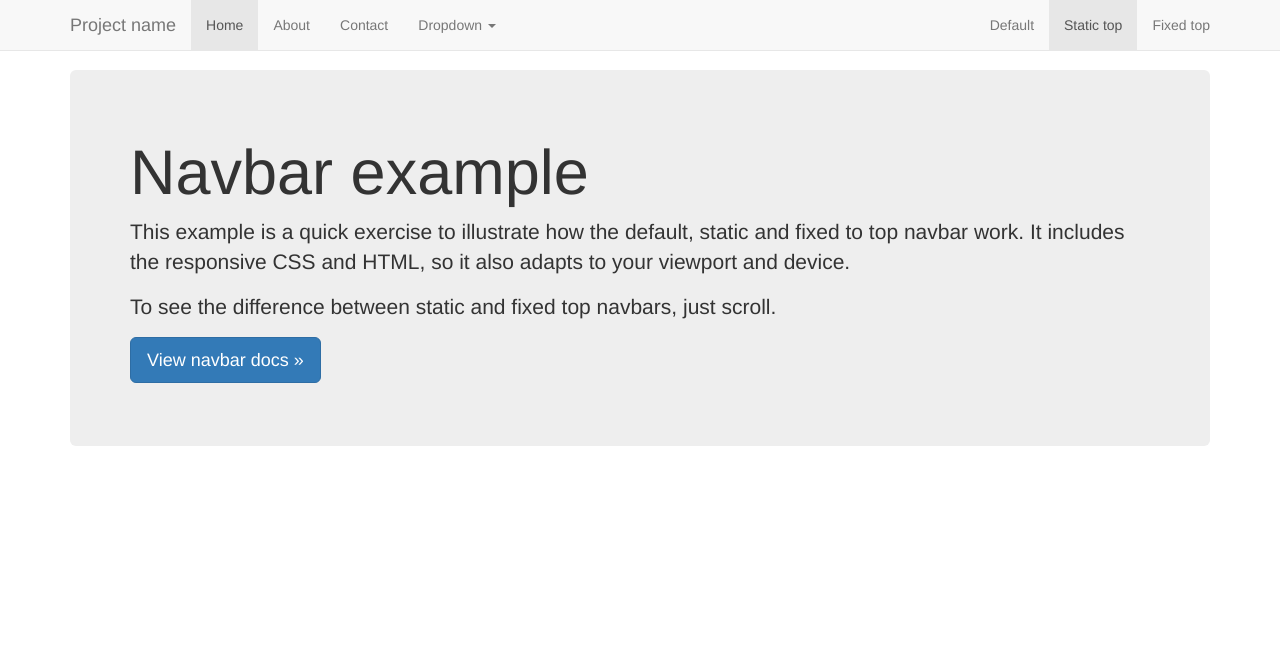
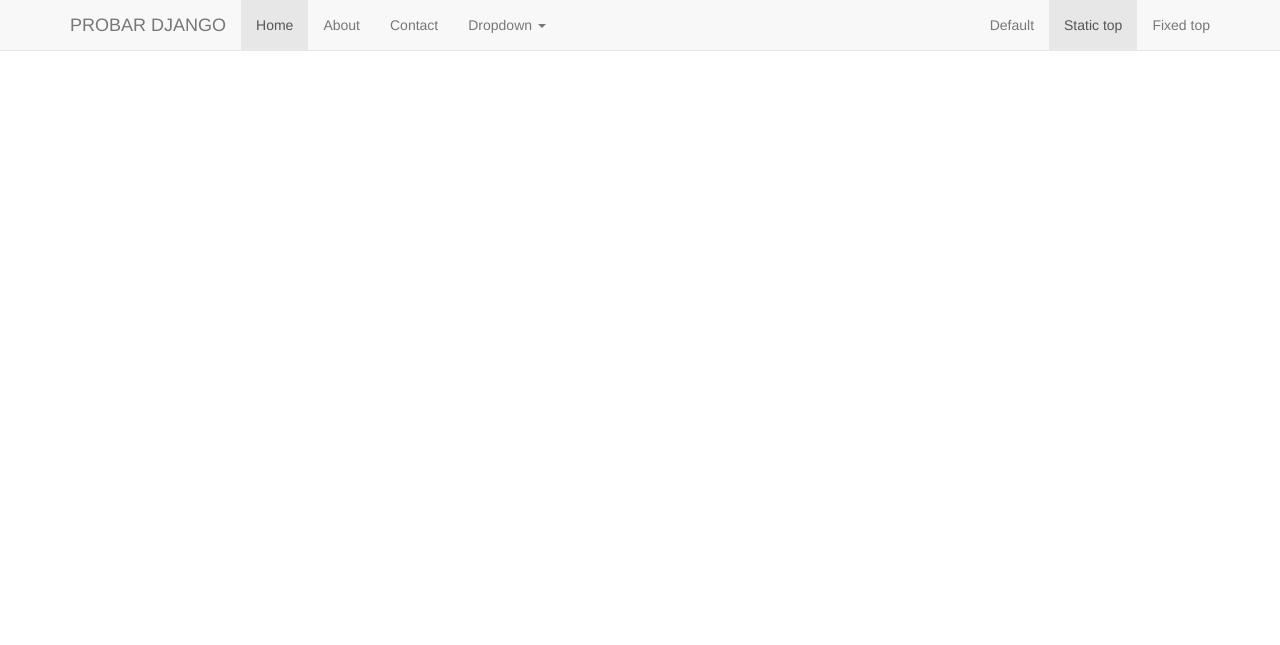
Before and after one commit to Lowyy10/django, a Django app: template templates/base.html in a window 1280 px wide. Shown: the top 645 px of the page. Run offline with Django 3.2, Linux system fonts and the light colour scheme; the template is opened without the code that fills it, so the values that code supplies are empty; some libraries are stand-ins or nearby versions.

Commit message:
27 commit

```diff
--- a/boletin/views.py
+++ b/boletin/views.py
@@ -38,7 +38,7 @@ def inicio(request):
         #abc2 = (form_data.get("nombre"))
         #obj = Registrado.objects.create(email=abc, nombre=abc2)
 
-    return render(request, "base.html", context)
+    return render(request, "inicio.html", context)
 
 def contact(request):
     form = ContactForm(request.POST or None)
--- a/templates/base.html
+++ b/templates/base.html
@@ -36,21 +36,14 @@
 
   <body>
 
-  {% include "navbar.html" %}
+{% include "navbar.html" %}
 
 
 
     <div class="container">
 
-      <!-- Main component for a primary marketing message or call to action -->
-      <div class="jumbotron">
-        <h1>Navbar example</h1>
-        <p>This example is a quick exercise to illustrate how the default, static and fixed to top navbar work. It includes the responsive CSS and HTML, so it also adapts to your viewport and device.</p>
-        <p>To see the difference between static and fixed top navbars, just scroll.</p>
-        <p>
-          <a class="btn btn-lg btn-primary" href="../../components/#navbar" role="button">View navbar docs &raquo;</a>
-        </p>
-      </div>
+{% block content %}
+{% endblock %}
 
     </div> <!-- /container -->
 
--- a/templates/navbar.html
+++ b/templates/navbar.html
@@ -8,7 +8,7 @@
           <span class="icon-bar"></span>
           <span class="icon-bar"></span>
         </button>
-        <a class="navbar-brand" href="#">Project name</a>
+        <a class="navbar-brand" href="#">PROBAR DJANGO</a>
       </div>
       <div id="navbar" class="navbar-collapse collapse">
         <ul class="nav navbar-nav">
```
Also changed, not shown: templates/inicio.html (+14 -2 lines).
